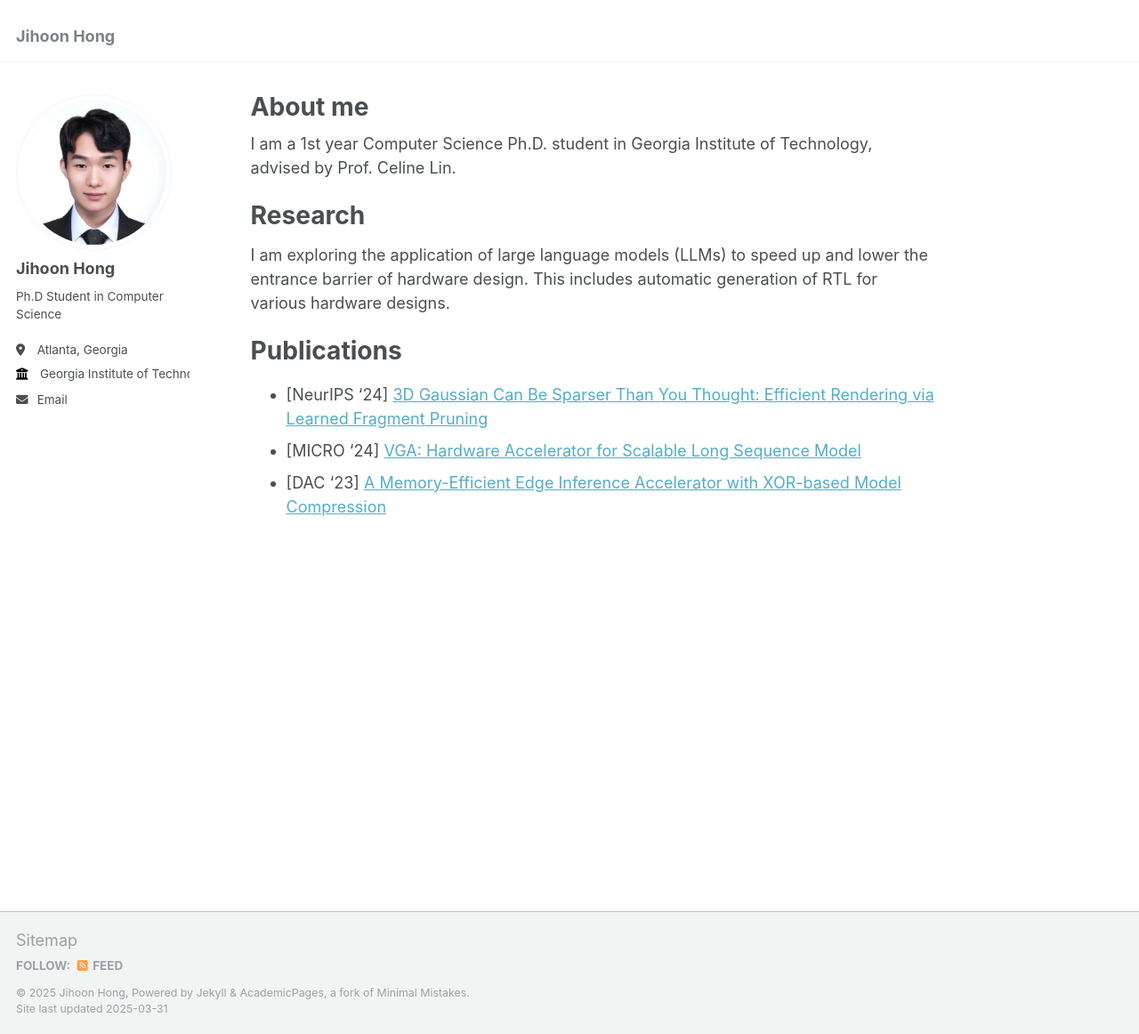
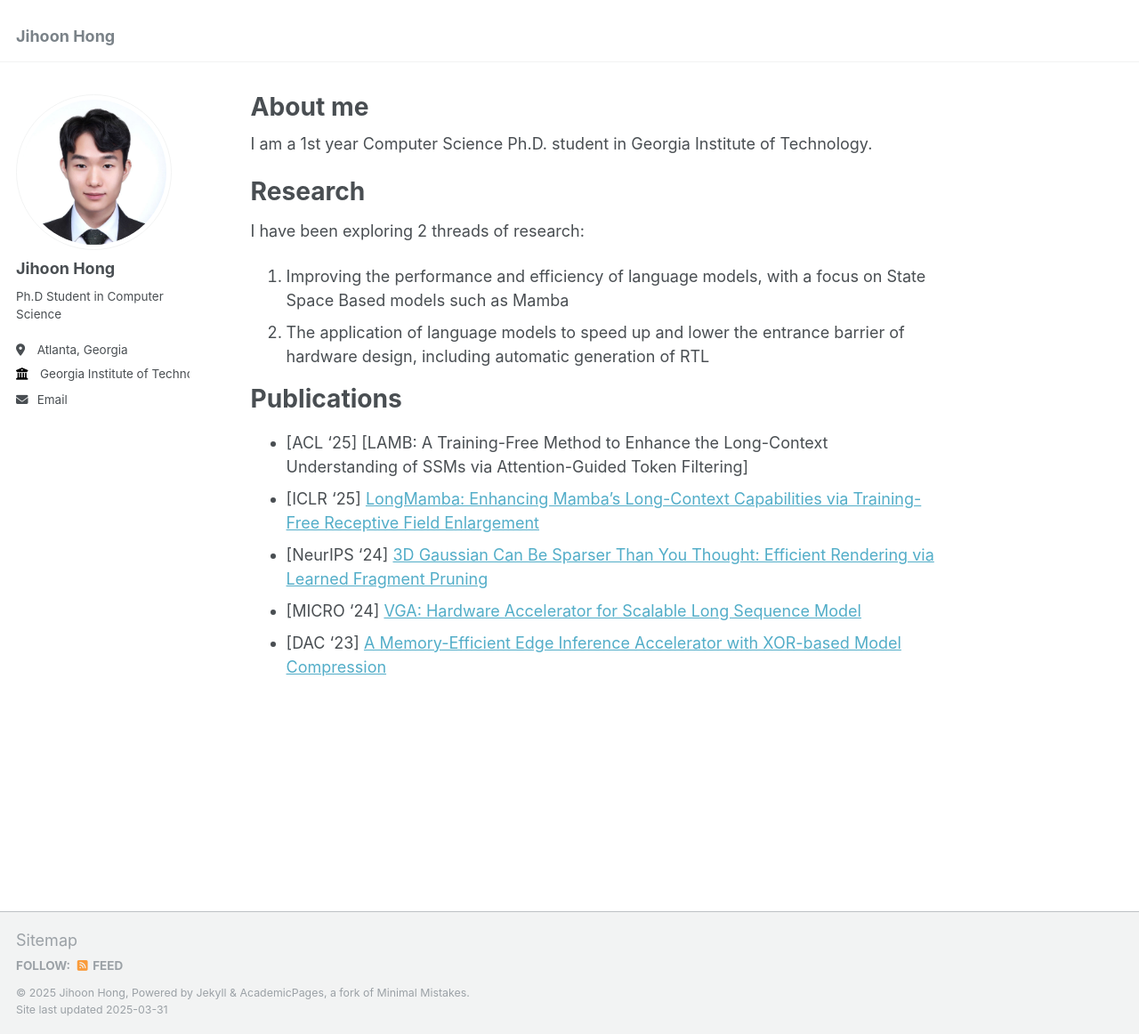
Before and after one commit to athlon76/athlon76.github.io, a Jekyll site: the page built from _pages/about.md, in a window 1280 px wide and 1162 px high. Shown: the whole window at 89% size. Built offline with Jekyll 4.4.1, drawn with Linux system fonts in a browser that asks for light colours.

Commit message:
Added publications

```diff
--- a/_pages/about.md
+++ b/_pages/about.md
@@ -7,15 +7,18 @@ redirect_from:
   - /about.html
 ---
 
-I am a 1st year Computer Science Ph.D. student in Georgia Institute of Technology, advised by Prof. Celine Lin.
+I am a 1st year Computer Science Ph.D. student in Georgia Institute of Technology.
 
 Research
 ======
-I am exploring the application of large language models (LLMs) to speed up and lower the entrance barrier of hardware design. This includes automatic generation of RTL for various hardware designs.
+I have been exploring 2 threads of research:
+1. Improving the performance and efficiency of language models, with a focus on State Space Based models such as Mamba
+2. The application of language models to speed up and lower the entrance barrier of hardware design, including automatic generation of RTL
 
 Publications
 =====
-
+- [ACL '25] [LAMB: A Training-Free Method to Enhance the Long-Context Understanding of SSMs via Attention-Guided Token Filtering]
+- [ICLR '25] [LongMamba: Enhancing Mamba's Long-Context Capabilities via Training-Free Receptive Field Enlargement](\files\ICLR_25.pdf)
 - [NeurIPS '24] [3D Gaussian Can Be Sparser Than You Thought: Efficient Rendering via Learned Fragment Pruning](\files\NeurIPS_24.pdf)
 - [MICRO '24] [VGA: Hardware Accelerator for Scalable Long Sequence Model](\files\MICRO_24.pdf)
 - [DAC '23] [A Memory-Efficient Edge Inference Accelerator with XOR-based Model Compression](\files\DAC_23.pdf)
```
Also changed, not shown: 3 other files.
